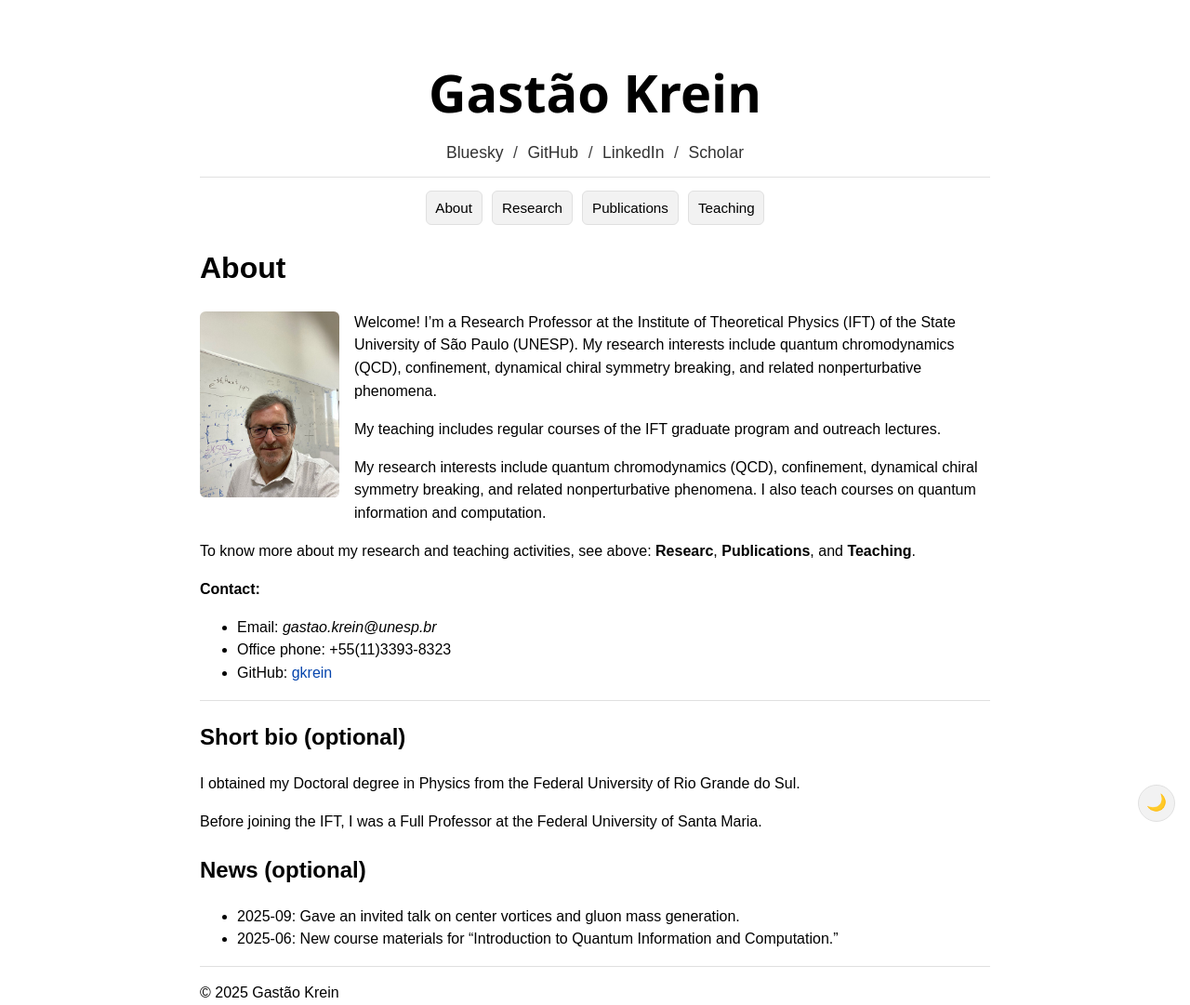
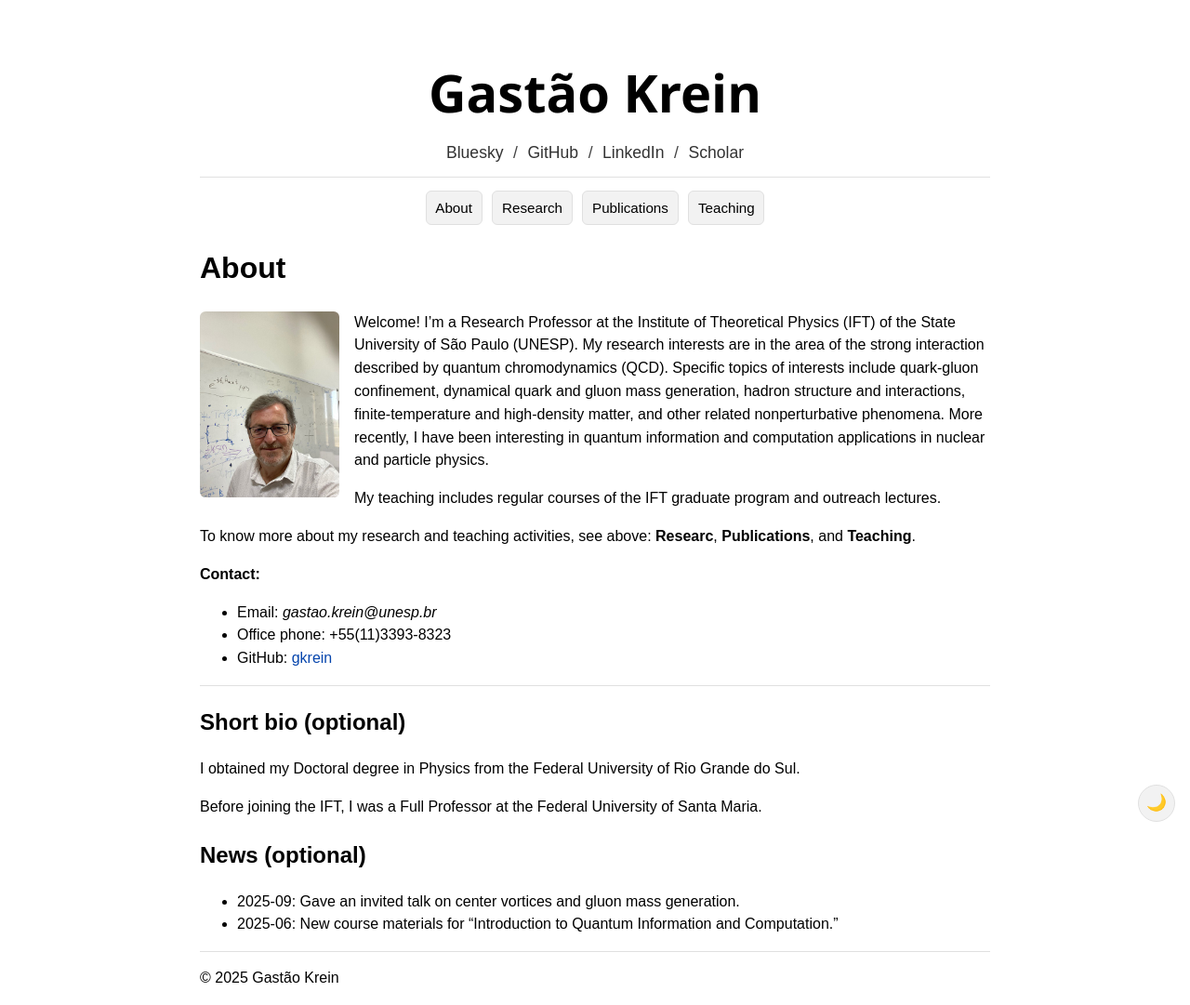
Before and after one commit to gkrein/gkrein.github.io, a Jekyll site: the page built from index.md, in a window 1280 px wide. Shown: the whole page at 93% size. Built offline with Jekyll 4.4.1, drawn with Linux system fonts in a browser that asks for light colours.

Commit message:
Update index.md

```diff
--- a/index.md
+++ b/index.md
@@ -7,11 +7,11 @@ title: About
 
 <img src="/assets/images/gkrein.jpg" alt="Photo of Gastão Krein" style="max-width: 150px; float: left; margin: 0 1rem 1rem 0; border-radius: 6px;">
 
-Welcome! I’m a Research Professor at the Institute of Theoretical Physics (IFT) of the State University of São Paulo (UNESP). My research interests include quantum chromodynamics (QCD), confinement, dynamical chiral symmetry breaking, and related nonperturbative phenomena.
+Welcome! I’m a Research Professor at the Institute of Theoretical Physics (IFT) of the State University of São Paulo (UNESP). My research interests are in the area of the strong interaction described by quantum chromodynamics (QCD). Specific topics of interests include quark-gluon confinement, dynamical quark and gluon mass generation, hadron structure and interactions, finite-temperature and high-density matter, and other related nonperturbative phenomena. More recently, I have been interesting in quantum information and computation applications in nuclear and particle physics.
 
 My teaching includes regular courses of the IFT graduate program and outreach lectures.
 
-My research interests include quantum chromodynamics (QCD), confinement, dynamical chiral symmetry breaking, and related nonperturbative phenomena. I also teach courses on quantum information and computation.
+
 
 To know more about my research and teaching activities, see above: **Researc**, **Publications**, and **Teaching**.
 
```
